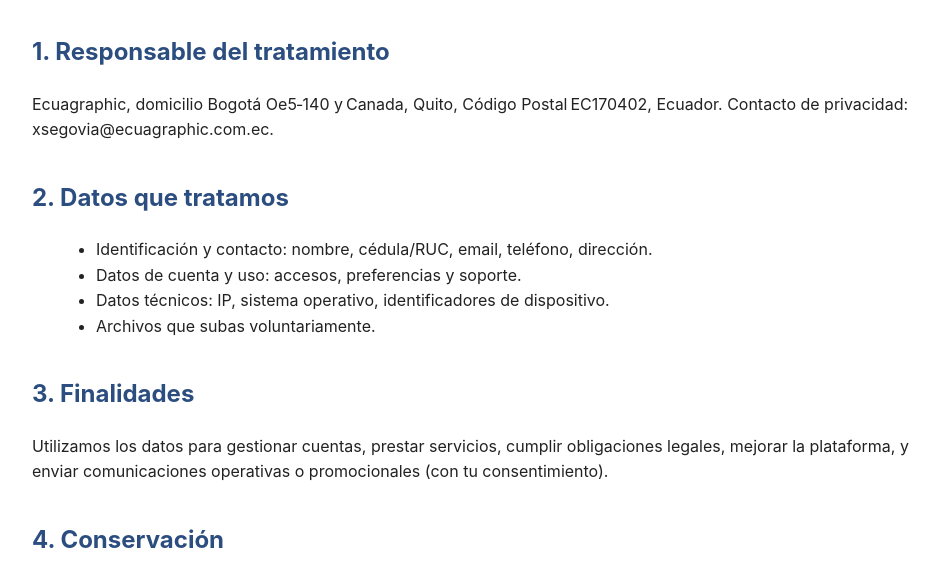
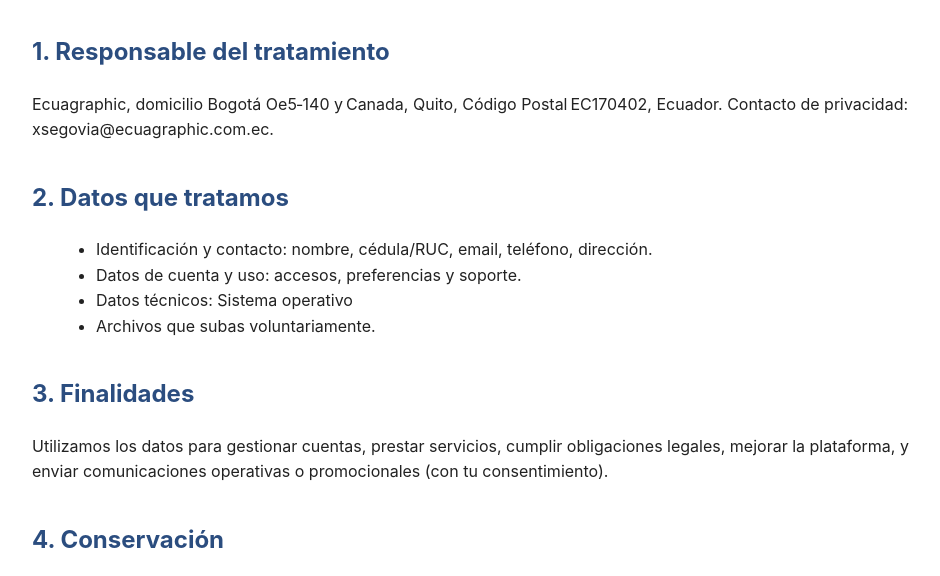
Before and after one commit to mt-arl/terminos_ecuag, a plain HTML site: page privacy.html in a window 1280 px wide. Shown: the part 217-793 px from the top of the page, without its empty margins (158-1098 px from the left). Drawn offline with Linux system fonts and the light colour scheme.

Commit message:
Update technical data description in privacy.html

```diff
--- a/privacy.html
+++ b/privacy.html
@@ -21,7 +21,7 @@
     <ul>
       <li>Identificación y contacto: nombre, cédula/RUC, email, teléfono, dirección.</li>
       <li>Datos de cuenta y uso: accesos, preferencias y soporte.</li>
-      <li>Datos técnicos: IP, sistema operativo, identificadores de dispositivo.</li>
+      <li>Datos técnicos: Sistema operativo</li>
       <li>Archivos que subas voluntariamente.</li>
     </ul>
 
```
